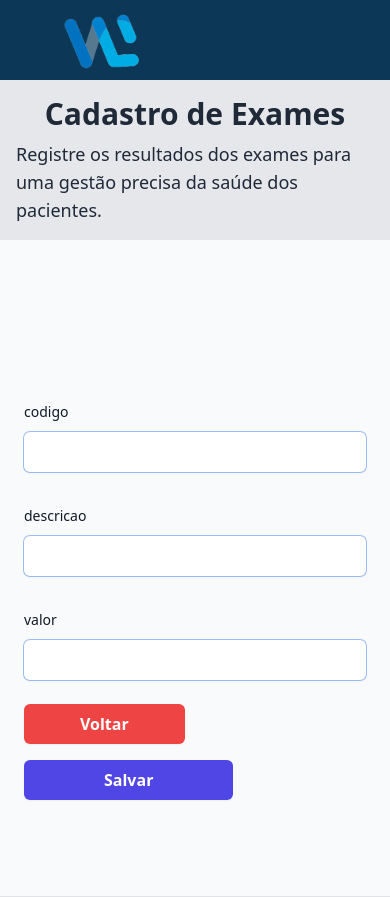
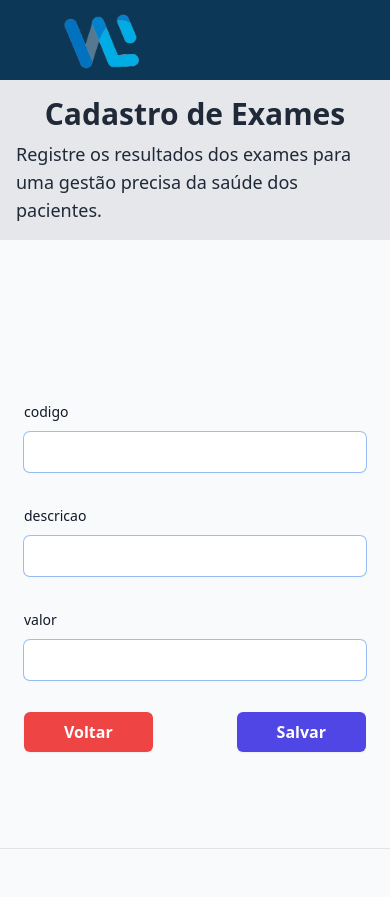
Before and after one commit to Oliveira-Renato/worklab-desafio, a React (Vite) app in the folder worklab-frontend/: page /cadastrar/exame in a window 390 px wide. After the commit the page ends 849 px from the top, so only its background shows below. Built offline with nearby package versions, Linux system fonts and the light colour scheme.

Commit message:
fix: buttons padding responsividade

```diff
--- a/worklab-frontend/src/components/ButtonBackMenu.jsx
+++ b/worklab-frontend/src/components/ButtonBackMenu.jsx
@@ -8,7 +8,7 @@ const ButtonBackMenu = () => {
 
   return (
     <button
-      className="rounded-md bg-red-500 text-[16px] font-semibold text-white shadow-sm hover:bg-red-400 focus-visible:outline focus-visible:outline-2 focus-visible:outline-offset-2 focus-visible:outline-indigo-600 py-2 px-14"
+      className="rounded-md bg-red-500 text-[16px] font-semibold text-white shadow-sm hover:bg-red-400 focus-visible:outline focus-visible:outline-2 focus-visible:outline-offset-2 focus-visible:outline-indigo-600 py-2  md:px-10 px-10"
       onClick={handleVoltarParaMenu}
     >
       Voltar
--- a/worklab-frontend/src/components/ButtonsDefault.jsx
+++ b/worklab-frontend/src/components/ButtonsDefault.jsx
@@ -12,7 +12,7 @@ const ButtonsDefault = ({loading, config={pTitle: '', pLoading: ''}}) => {
       {/* Botão para enviar o formulário */}
       <button
         type="submit"
-        className="rounded-md bg-indigo-600  text-[16px] font-semibold text-white shadow-sm hover:bg-indigo-500 focus-visible:outline focus-visible:outline-2 focus-visible:outline-offset-2 focus-visible:outline-indigo-600 py-2 px-20  my-2"
+        className="rounded-md bg-indigo-600  text-[16px] font-semibold text-white shadow-sm hover:bg-indigo-500 focus-visible:outline focus-visible:outline-2 focus-visible:outline-offset-2 focus-visible:outline-indigo-600 py-2 md:px-20 px-10  my-2"
       >
         { loading ? ( pLoading || 'Salvando...') :  ( pTitle || 'Salvar') }
       </button>
--- a/worklab-frontend/src/pages/Relatorio.jsx
+++ b/worklab-frontend/src/pages/Relatorio.jsx
@@ -92,7 +92,7 @@ const Relatorio = () => {
               </div>
             </div>
             {/* Exiba as informações do relatório conforme necessário */}
-            <div ref={targetRef} className="w-[794px] h-auto bg-white p-6 border border-gray-300 rounded-md shadow-md">
+            <div ref={targetRef} className="max-w-[794px] h-auto bg-white p-6 border border-gray-300 rounded-md shadow-md">
               <div>
                 {/* CABEÇALHO RELATÓRIO */}
                 <header className="mb-6 border-t border-b border-t-0 border-gray-300 flex justify-between">
@@ -156,10 +156,7 @@ const Relatorio = () => {
                 </footer>
               </div>
             </div>
-
-
-
-
+            {/* Fim do relatório */}
           </div>
         </div>
       ): (<></>)}
--- a/worklab-frontend/src/pages/VincularExame.jsx
+++ b/worklab-frontend/src/pages/VincularExame.jsx
@@ -7,8 +7,8 @@ import axiosClient from "../axios";
 
 // Importa componentes necessários
 import NavBar from "../components/NavBar";
-import ButtonBackMenu from '../components/ButtonBackMenu';
 import ButtonsDefault from '../components/ButtonsDefault';
+import { styles } from '../utils/styles'
 
 // Componente principal VincularExame
 const VincularExame = () => {
@@ -60,13 +60,15 @@ const VincularExame = () => {
     <>
       {/* Renderiza a barra de navegação */}
       <NavBar />
-      <div className="w-full flex flex-col items-center bg-gray-200 p-4 text-gray-800 mb-20">
-        <h2 className="text-3xl font-bold mb-2">Vincular Exame</h2>
-        <p className="md:text-lg sm:text-sm">Registre a associação de exames aos pacientes para manter um histórico preciso.</p>
-      </div>
+      <header>
+        <div className="w-full flex flex-col items-center bg-gray-200 p-4 text-gray-800 mb-20">
+          <h2 className="text-3xl font-bold mb-2">Vincular Exame</h2>
+          <p className="md:text-lg sm:text-sm">Registre a associação de exames aos pacientes para manter um histórico preciso.</p>
+        </div>
+      </header>
 
       {/* Renderiza a seção de cabeçalho */}
-      <div className="flex flex-col items-center justify-center">
+      <div className={`${styles.padding} w-full flex flex-col items-center justify-center`}>
         {/* Renderiza o formulário de vinculação de exame */}
         <form onSubmit={handleSubmit(handleVincularExame)}>
           <div className='mt-10 grid grid-cols-1 gap-x-6 gap-y-2 sm:grid-cols-6 align-middle'>
```
